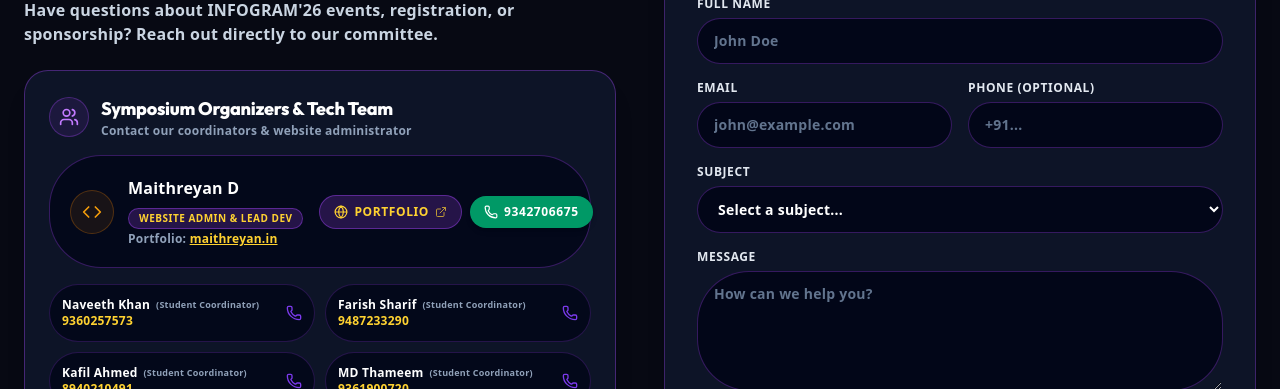
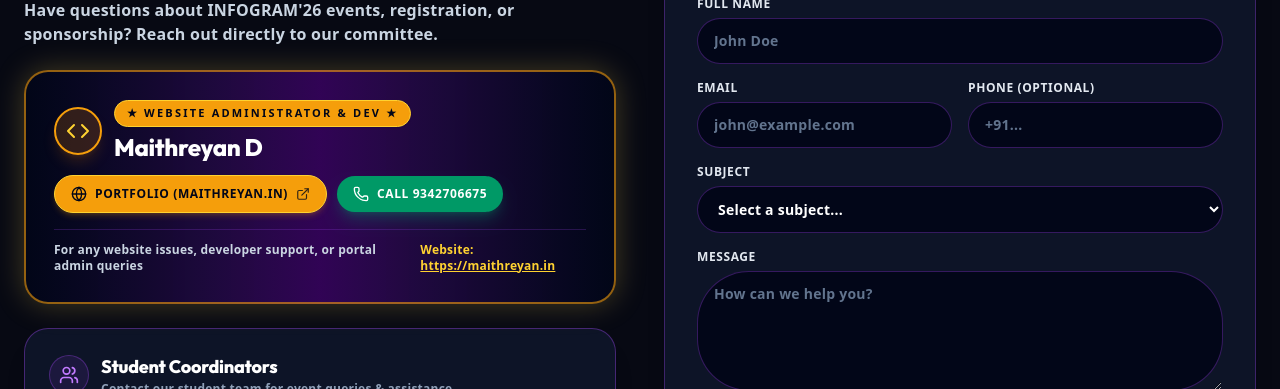
Before and after one commit to maithreyan12/INFOGRAM26, a Next.js app in the folder infogram26-app/: page /contact in a window 1280 px wide. Shown: the part 563-952 px from the top of the page. Built offline with nearby package versions, Linux system fonts and the light colour scheme; no server answers.

Commit message:
feat: upgrade Website Administrator & Lead Developer (Maithreyan D, maithreyan.in, 9342706675) into a high-visibility BOLD VIP banner placed FIRST in Contact section

```diff
--- a/infogram26-app/src/app/contact/page.tsx
+++ b/infogram26-app/src/app/contact/page.tsx
@@ -100,7 +100,68 @@ export default function ContactPage() {
                 </p>
               </div>
 
-              {/* Symposium Organizers & Technical Administration Card */}
+              {/* 👑 BOLD HIGH-IMPACT WEBSITE ADMINISTRATOR & DEVELOPER CARD (FIRST) 👑 */}
+              <div className={`p-6 sm:p-7 rounded-3xl border-2 shadow-2xl relative overflow-hidden transition-all ${
+                isDark
+                  ? 'bg-gradient-to-r from-slate-950 via-purple-950/80 to-slate-950 border-amber-400/60 shadow-[0_0_30px_rgba(252,211,77,0.25)] text-white'
+                  : 'bg-gradient-to-r from-purple-50 via-white to-amber-50/60 border-purple-600/50 shadow-2xl text-slate-950'
+              }`}>
+                {/* Glowing Corner Badge */}
+                <div className="flex flex-wrap items-center justify-between gap-3 mb-4">
+                  <div className="flex items-center gap-3">
+                    <div className={`w-12 h-12 rounded-2xl flex items-center justify-center shrink-0 border-2 shadow-lg ${
+                      isDark ? 'bg-amber-500/20 border-amber-400 text-amber-300 shadow-amber-500/20' : 'bg-purple-600 text-white border-purple-500 shadow-purple-600/30'
+                    }`}>
+                      <Code className="w-6 h-6" />
+                    </div>
+                    <div>
+                      <div className="flex items-center gap-2">
+                        <span className="text-[11px] font-black uppercase tracking-[0.2em] px-3 py-1 rounded-full bg-amber-400 text-slate-950 border border-amber-300 font-bold shadow-xs">
+                          ★ WEBSITE ADMINISTRATOR &amp; DEV ★
+                        </span>
+                      </div>
+                      <h3 className={`text-xl sm:text-2xl font-black mt-1 ${isDark ? 'text-white' : 'text-slate-950'}`} style={{ fontFamily: 'var(--font-display)' }}>
+                        Maithreyan D
+                      </h3>
+                    </div>
+                  </div>
+
+                  <div className="flex flex-wrap items-center gap-2.5">
+                    <a
+                      href="https://maithreyan.in"
+                      target="_blank"
+                      rel="noopener noreferrer"
+                      className={`inline-flex items-center gap-2 px-4 py-2.5 rounded-2xl font-black text-xs uppercase tracking-wider border transition-all shadow-md active:scale-95 ${
+                        isDark
+                          ? 'bg-amber-400 text-slate-950 border-amber-300 hover:bg-amber-300 shadow-amber-400/20'
+                          : 'bg-[#7c3aed] text-white border-[#7c3aed] hover:bg-[#6d28d9] shadow-purple-600/30'
+                      }`}
+                    >
+                      <Globe className="w-4 h-4" />
+                      <span>Portfolio (maithreyan.in)</span>
+                      <ExternalLink className="w-3.5 h-3.5 opacity-80" />
+                    </a>
+                    <a
+                      href="tel:+919342706675"
+                      className="inline-flex items-center gap-2 px-4 py-2.5 rounded-2xl font-black text-xs uppercase tracking-wider bg-emerald-600 hover:bg-emerald-500 text-white shadow-lg shadow-emerald-600/30 transition-all active:scale-95 whitespace-nowrap"
+                    >
+                      <Phone className="w-4 h-4" />
+                      <span>Call 9342706675</span>
+                    </a>
+                  </div>
+                </div>
+
+                <div className={`pt-3 border-t text-xs font-bold flex flex-col sm:flex-row sm:items-center justify-between gap-2 ${
+                  isDark ? 'border-purple-500/20 text-slate-300' : 'border-purple-200 text-slate-700'
+                }`}>
+                  <p>For any website issues, developer support, or portal admin queries</p>
+                  <p className={`font-black ${isDark ? 'text-amber-300' : 'text-[#7c3aed]'}`}>
+                    Website: <a href="https://maithreyan.in" target="_blank" rel="noopener noreferrer" className="underline">https://maithreyan.in</a>
+                  </p>
+                </div>
+              </div>
+
+              {/* Student Coordinators Card */}
               <div className={`p-6 rounded-3xl border shadow-xl ${
                 isDark ? 'bg-slate-900/90 border-purple-500/35 text-white' : 'bg-white border-slate-200 text-slate-950'
               }`}>
@@ -110,63 +171,9 @@ export default function ContactPage() {
                       <Users className="w-5 h-5 text-purple-400" />
                     </div>
                     <div>
-                      <h3 className={`font-black text-lg ${isDark ? 'text-white' : 'text-slate-950'}`}>Symposium Organizers &amp; Tech Team</h3>
-                      <p className={`text-xs font-bold ${isDark ? 'text-slate-400' : 'text-slate-600'}`}>Contact our coordinators &amp; website administrator</p>
+                      <h3 className={`font-black text-lg ${isDark ? 'text-white' : 'text-slate-950'}`}>Student Coordinators</h3>
+                      <p className={`text-xs font-bold ${isDark ? 'text-slate-400' : 'text-slate-600'}`}>Contact our student team for event queries &amp; assistance</p>
                     </div>
-                  </div>
-                </div>
-
-                {/* Featured Lead: Maithreyan D (Website Admin & Developer) */}
-                <div className={`p-5 rounded-2xl border mb-4 flex flex-col md:flex-row md:items-center justify-between gap-4 transition-all ${
-                  isDark
-                    ? 'bg-slate-950/80 border-purple-500/30'
-                    : 'bg-slate-50/90 border-slate-200'
-                }`}>
-                  <div className="flex items-start sm:items-center gap-3.5">
-                    <div className={`w-11 h-11 rounded-2xl flex items-center justify-center shrink-0 border ${
-                      isDark ? 'bg-amber-500/10 border-amber-500/30 text-amber-400' : 'bg-purple-500/10 border-purple-500/20 text-[#7c3aed]'
-                    }`}>
-                      <Code className="w-5 h-5" />
-                    </div>
-                    <div className="space-y-0.5">
-                      <div className="flex flex-wrap items-center gap-2">
-                        <span className={`font-black text-base ${isDark ? 'text-white' : 'text-slate-950'}`}>
-                          Maithreyan D
-                        </span>
-                        <span className={`text-[10px] font-black uppercase tracking-wider px-2.5 py-0.5 rounded-full border whitespace-nowrap ${
-                          isDark ? 'bg-purple-500/20 text-amber-300 border-purple-500/40' : 'bg-[#7c3aed]/10 text-[#7c3aed] border-[#7c3aed]/30'
-                        }`}>
-                          Website Admin &amp; Lead Dev
-                        </span>
-                      </div>
-                      <p className={`text-xs font-bold ${isDark ? 'text-slate-400' : 'text-slate-600'}`}>
-                        Portfolio: <a href="https://maithreyan.in" target="_blank" rel="noopener noreferrer" className={`underline font-black ${isDark ? 'text-amber-300 hover:text-amber-200' : 'text-[#7c3aed] hover:underline'}`}>maithreyan.in</a>
-                      </p>
-                    </div>
-                  </div>
-
-                  <div className="flex flex-wrap items-center gap-2 shrink-0">
-                    <a
-                      href="https://maithreyan.in"
-                      target="_blank"
-                      rel="noopener noreferrer"
-                      className={`inline-flex items-center gap-1.5 px-3.5 py-2 rounded-xl text-xs font-black uppercase tracking-wider border transition-all ${
-                        isDark
-                          ? 'bg-purple-500/20 border-purple-500/40 text-amber-300 hover:bg-purple-500/30'
-                          : 'bg-[#7c3aed]/10 border-[#7c3aed]/30 text-[#7c3aed] hover:bg-[#7c3aed] hover:text-white'
-                      }`}
-                    >
-                      <Globe className="w-3.5 h-3.5" />
-                      <span>Portfolio</span>
-                      <ExternalLink className="w-3 h-3 opacity-70" />
-                    </a>
-                    <a
-                      href="tel:+919342706675"
-                      className="inline-flex items-center gap-1.5 px-3.5 py-2 rounded-xl text-xs font-black uppercase tracking-wider bg-emerald-600 hover:bg-emerald-500 text-white shadow-md transition-all whitespace-nowrap"
-                    >
-                      <Phone className="w-3.5 h-3.5" />
-                      <span>9342706675</span>
-                    </a>
                   </div>
                 </div>
 
```
